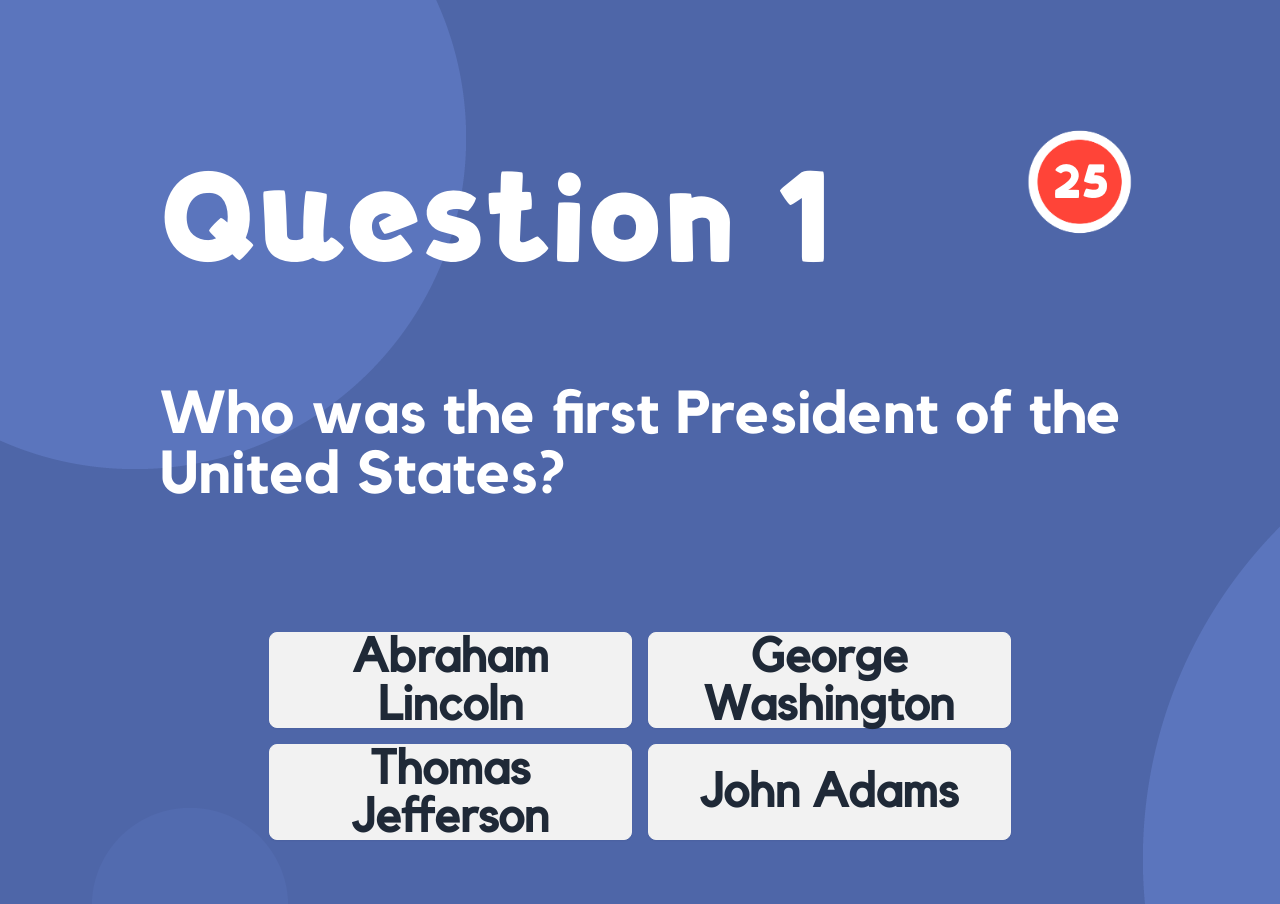
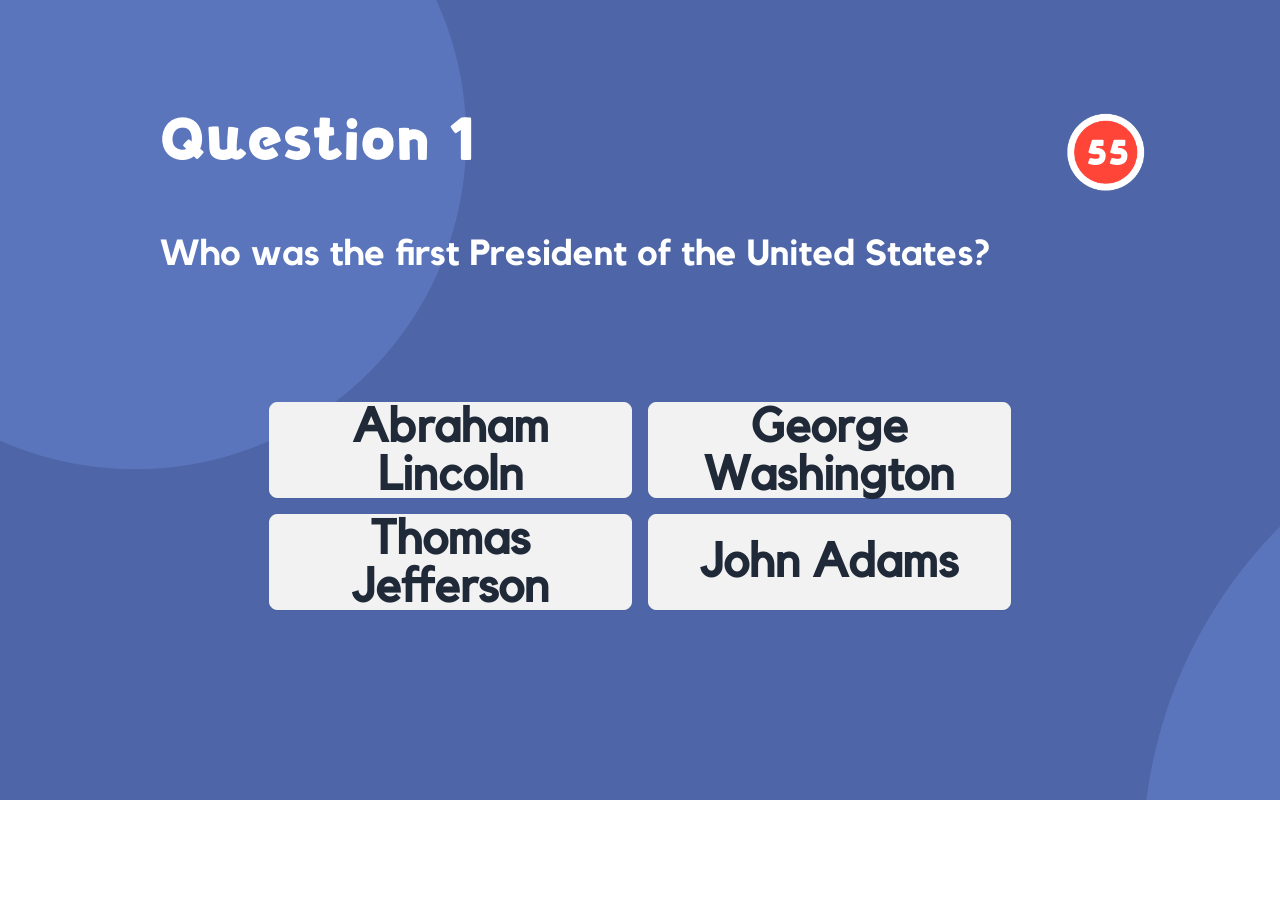
Before and after one commit to jeffoxd/shoutout-showdown, a Next.js app: page /quiz in a window 1280 px wide. After the commit the page ends 800 px from the top, so only its background shows below. Built offline with nearby package versions, Linux system fonts and the light colour scheme.

Commit message:
fix: sizing on smaller screens

```diff
--- a/src/app/(quizzes)/quiz/page.tsx
+++ b/src/app/(quizzes)/quiz/page.tsx
@@ -17,7 +17,7 @@ export default function Page() {
     ? 1
     : Number(searchParams.get("question"));
 
-  const timerInitial = 30;
+  const timerInitial = 60;
   const [timer, setTimer] = useState(timerInitial);
   const [question, setQuestion] = useState(1);
   const [score, setScore] = useState(0);
@@ -66,7 +66,7 @@ export default function Page() {
     <>
       <div className="flex flex-col">
         <div className="flex flex-row">
-          <span className="text-9xl flex-1 text-white py-24 pl-16">
+          <span className="text-6xl flex-1 text-white py-12 pl-16">
             Question {question}
           </span>
           <div className="relative text-center flex-none">
@@ -74,10 +74,10 @@ export default function Page() {
               className=""
               src="/images/question_timer.png"
               alt="question timer"
-              width={200}
-              height={200}
+              width={150}
+              height={150}
             />
-            <span className="absolute top-0 left-0 text-5xl pt-24 pl-[68px] text-white text-end">
+            <span className="absolute top-0 left-0 text-4xl pt-[70px] pl-[52px] text-white text-end">
               {displayTimer}
             </span>
           </div>
@@ -87,7 +87,7 @@ export default function Page() {
         {question <= 10 && (
           <>
             <span
-              className={`text-6xl text-white ${kollektifBold.className} pl-16`}
+              className={`text-4xl text-white ${kollektifBold.className} pl-16`}
             >
               {jsonFile[question - 1].question}
             </span>
--- a/src/app/dashboard/@discover/page.tsx
+++ b/src/app/dashboard/@discover/page.tsx
@@ -6,7 +6,7 @@ export default function Page() {
   return (
     <div className="grid grid-cols-3 gap-y-8">
       <Card
-        className="w-[480px] h-64"
+        className="w-[240px] h-32"
         src="/images/education_website_presentation_thumbnail.png"
         onClick={() =>
           //@ts-ignore
@@ -29,7 +29,7 @@ export default function Page() {
       {[...Array.from(Array(8).keys())].map((num, i) => (
         <Card
           key={`discovery-${i}`}
-          className="w-[480px] h-64"
+          className="w-[240px] h-32"
           onClick={() => {}}
         />
       ))}
--- a/src/app/dashboard/@leaderboard/page.tsx
+++ b/src/app/dashboard/@leaderboard/page.tsx
@@ -2,7 +2,7 @@ import Image from "next/image";
 
 export default function Page() {
   return (
-    <div className="flex flex-row gap-x-48 my-16 mx-16">
+    <div className="flex flex-row gap-x-24 my-8 mx-8">
       <Image
         src="/images/monthly_rankings.png"
         alt="monthly rankings"
--- a/src/app/dashboard/@quizzes/page.tsx
+++ b/src/app/dashboard/@quizzes/page.tsx
@@ -10,7 +10,7 @@ export default function Page() {
     { route: "history-quiz", src: "/images/history_quiz.png" },
   ];
   return (
-    <div className="grid grid-cols-2 pt-48">
+    <div className="grid grid-cols-2 pt-24">
       {quizzes.map((quiz, i) => {
         return (
           <Card
--- a/src/app/dashboard/layout.tsx
+++ b/src/app/dashboard/layout.tsx
@@ -20,11 +20,11 @@ export default function Layout({
       <Header className="flex-none" />
       <div className="flex flex-1 flex-row min-w-full">
         <Navbar
-          className="flex-none w-48 pt-8"
+          className="flex-none w-36 pt-8"
           currPage={page}
           setCurrPage={setPage}
         />
-        <main className="flex-1 justify-center items-center ml-32 mr-16 my-8">
+        <main className="flex-1 justify-center items-center mx-16 my-12">
           <>{currPage[page]}</>
         </main>
       </div>
--- a/src/app/layout.tsx
+++ b/src/app/layout.tsx
@@ -14,7 +14,10 @@ export default function RootLayout({
 }>) {
   return (
     <html lang="en">
-      <body data-theme="light" className={zysol.className}>
+      <body
+        data-theme="light"
+        className={`overflow-visible ${zysol.className}`}
+      >
         {children}
       </body>
     </html>
--- a/src/app/waiting-room/page.tsx
+++ b/src/app/waiting-room/page.tsx
@@ -12,8 +12,8 @@ export default function Page() {
   console.log(quiz);
   return (
     <div className="bg-[url('/images/waiting_room_bg.png')] bg-cover min-h-screen p-24">
-      <span className="text-8xl text-white pl-8">Waiting Room...</span>
-      <div className="grid grid-cols-2 justify-center items-center p-8 pt-36 pl-36">
+      <span className="text-7xl text-white pl-8">Waiting Room...</span>
+      <div className="grid grid-cols-2 justify-center items-center p-8 pt-12">
         <div className="flex-1 flex-col carousel carousel-vertical bg-[#4E66A8] rounded-box h-96 justify-center items-center border-t-[32px] w-4/5 border-t-[#FB735F]">
           <div className="carousel-item h-full">
             <Card className="w-big" onClick={() => {}} />
--- a/src/components/Card.tsx
+++ b/src/components/Card.tsx
@@ -10,8 +10,10 @@ export default function Card({ src, onClick, className }: Props) {
   const figureClassName = src ? "" : "bg-[#4E66A8]";
   return (
     <button className={`card image-full ${className}`} onClick={onClick}>
-      <figure className={figureClassName}>
-        {src && <Image src={src} alt="card" width={640} height={480} />}
+      <figure>
+        <div className={figureClassName}>
+          {src && <Image src={src} alt="card" width={360} height={240} />}
+        </div>
       </figure>
     </button>
   );
--- a/src/components/Header.tsx
+++ b/src/components/Header.tsx
@@ -12,7 +12,7 @@ export default function Header({ className }: Props) {
       <nav>
         <div className="navbar h-32 bg-blue-300">
           <div className="flex-1 ml-8">
-            <h1 className="text-6xl text-white">shoutout showdown!</h1>
+            <h1 className="text-5xl text-white">shoutout showdown!</h1>
           </div>
           <div className="flex-none gap-2">
             <div className="form-control">
--- a/src/components/Navbar.tsx
+++ b/src/components/Navbar.tsx
@@ -32,8 +32,8 @@ export default function Navbar({ className, currPage, setCurrPage }: Props) {
                       className="bg-[#4E66A8]"
                       src={pagesActiveImages[i]}
                       alt="pages images"
-                      width={150}
-                      height={150}
+                      width={125}
+                      height={125}
                     />
                   </button>
                 </li>
@@ -45,8 +45,8 @@ export default function Navbar({ className, currPage, setCurrPage }: Props) {
                     <Image
                       src={pagesImages[i]}
                       alt="pages images"
-                      width={150}
-                      height={150}
+                      width={125}
+                      height={125}
                     />
                   </button>
                 </li>
@@ -58,8 +58,8 @@ export default function Navbar({ className, currPage, setCurrPage }: Props) {
           src="/images/help_button.png"
           alt="help button"
           className="flex-none"
-          width={100}
-          height={100}
+          width={80}
+          height={80}
         />
       </div>
     </ul>
--- a/tailwind.config.ts
+++ b/tailwind.config.ts
@@ -15,11 +15,12 @@ const config: Config = {
           "conic-gradient(from 180deg at 50% 50%, var(--tw-gradient-stops))",
       },
       width: {
-        big: "576px",
+        big: "480px",
       },
     },
   },
   plugins: [daisyui],
   daiyui: { themes: ["light"] },
+  safelist: ["bg-[#4E66A8]"],
 };
 export default config;
```
